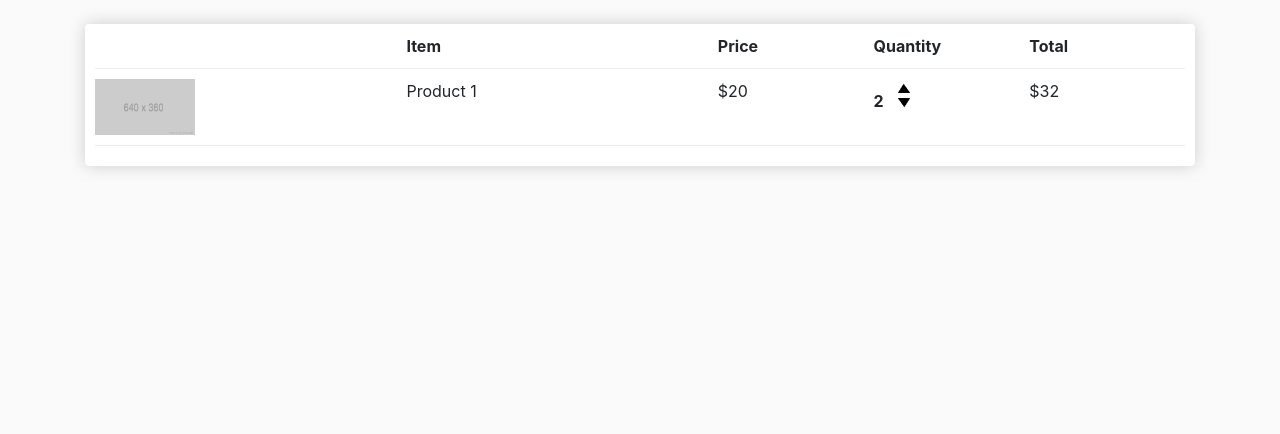
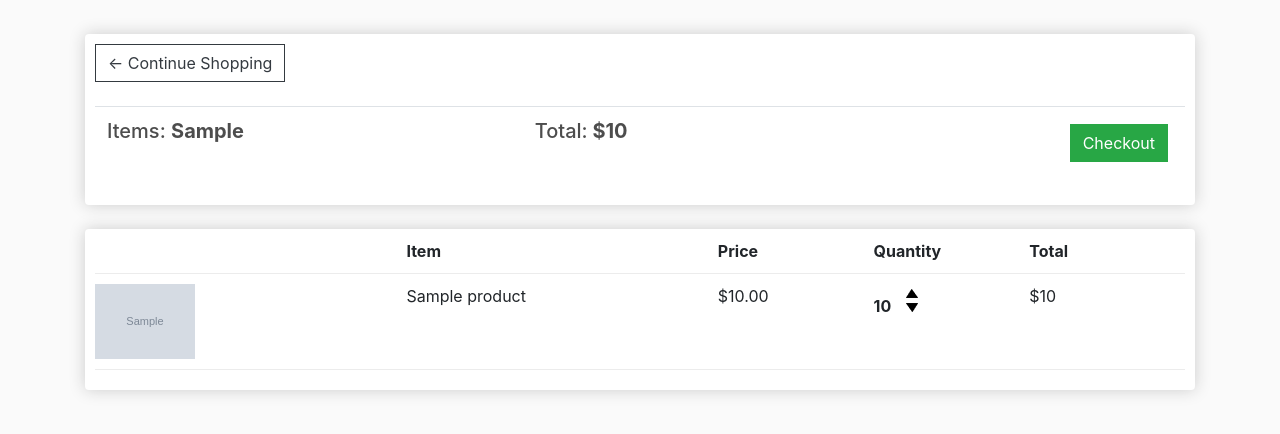
Before and after one commit to kariukijoni/Django-Ecommerce, a Django app: template store/templates/store/cart.html in a window 1280 px wide. Shown: the part 57-491 px from the top of the page. Run offline with Django 3.2, Linux system fonts and the light colour scheme; the template is opened without the code that fills it: most values are stand-ins (such as "Sample title", 1, 10 or a date in 2020); grey boxes marked "Sample" are stand-in pictures; lists and menus that the app fills with data are empty; some libraries are stand-ins or nearby versions.

Commit message:
Added cart view listing

```diff
--- a/store/templates/store/cart.html
+++ b/store/templates/store/cart.html
@@ -1,6 +1,28 @@
+
 {% extends 'store/main.html' %}
 {% load static %}
 {% block content %}
+	<div class="row">
+		<div class="col-lg-12">
+			<div class="box-element">
+
+				<a  class="btn btn-outline-dark" href="{% url 'store' %}">&#x2190; Continue Shopping</a>
+
+				<br>
+				<br>
+				<table class="table">
+					<tr>
+						<th><h5>Items: <strong>{{order.get_cart_items}}</strong></h5></th>
+						<th><h5>Total:<strong> ${{order.get_cart_total}}</strong></h5></th>
+						<th>
+							<a  style="float:right; margin:5px;" class="btn btn-success" href="{% url 'checkout' %}">Checkout</a>
+						</th>
+					</tr>
+				</table>
+
+			</div>
+
+			<br>
                <div class="box-element">
                     <div class="cart-row">
                          <div style="flex:2"></div>
@@ -9,19 +31,23 @@
                          <div style="flex:1"><strong>Quantity</strong></div>
                          <div style="flex:1"><strong>Total</strong></div>
                     </div>
-
+                    {% for item in items %}
                     <div class="cart-row">
-               <div style="flex:2"><img class="row-image" src="{% static 'images/placeholder.png' %}"></div>
-               <div style="flex:2"><p>Product 1</p></div>
-               <div style="flex:1"><p>$20</p></div>
+                         <div style="flex:2"><img class="row-image" src={{item.product.imageURL}}></div>
+                         <div style="flex:2"><p>{{item.product.name}}</p></div>
+                         <div style="flex:1"><p>${{item.product.price|floatformat:2}}</p></div>
                          <div style="flex:1">
-                    <p class="quantity">2</p>
+                              <p class="quantity">{{item.quantity}}</p>
                               <div class="quantity">
                                    <img class="chg-quantity" src="{% static  'images/arrow-up.png' %}">
 
                                    <img class="chg-quantity" src="{% static  'images/arrow-down.png' %}">
                               </div>
                          </div>
-               <div style="flex:1"><p>$32</p></div>
+                         <div style="flex:1"><p>${{item.get_total}}</p></div>
+                    </div>
+                    {%endfor%}
+               </div>
+		</div>
 	</div>
 {% endblock content %}
--- a/store/templates/store/store.html
+++ b/store/templates/store/store.html
@@ -6,7 +6,8 @@
 
           {% for product in products %}
           <div class="col-lg-4">
-               <img class="thumbnail" src={{product.image.url}}>
+               {% comment %} <img class="thumbnail" src={{product.image.url}}> {% endcomment %}
+               <img class="thumbnail" src={{product.imageURL}}>
                <div class="box-element product">
                     <h6><strong>{{product.name}}</strong></h6>
                     <hr>
```
Also changed, not shown: store/models.py (+31 -1 lines), store/views.py (+10 -1 lines), static/images/t_shirt_h6IxIab.png (added). Lines whose indentation alone changed are shown as unchanged.
